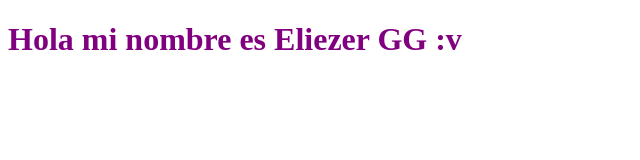
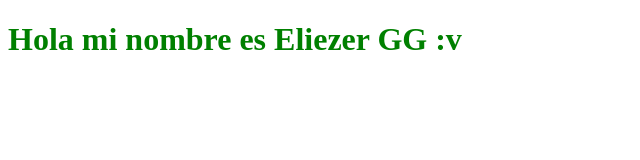
Before and after one commit to ArkhamHdz/pruebaGIT, a plain HTML site: page index1.html in a window 1280 px wide. Shown: the whole page, without its empty margins (0-640 px from the left). Drawn offline with Linux system fonts and the light colour scheme.

Commit message:
Hola, este es otro estilo

```diff
--- a/style1.css
+++ b/style1.css
@@ -1,3 +1,3 @@
 .color {
-    color: purple;
+    color: green;
 }
```
